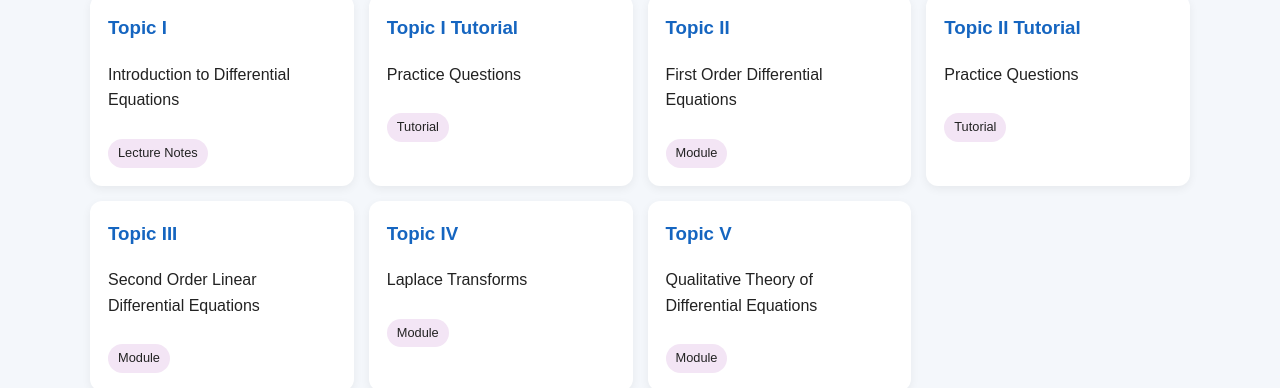
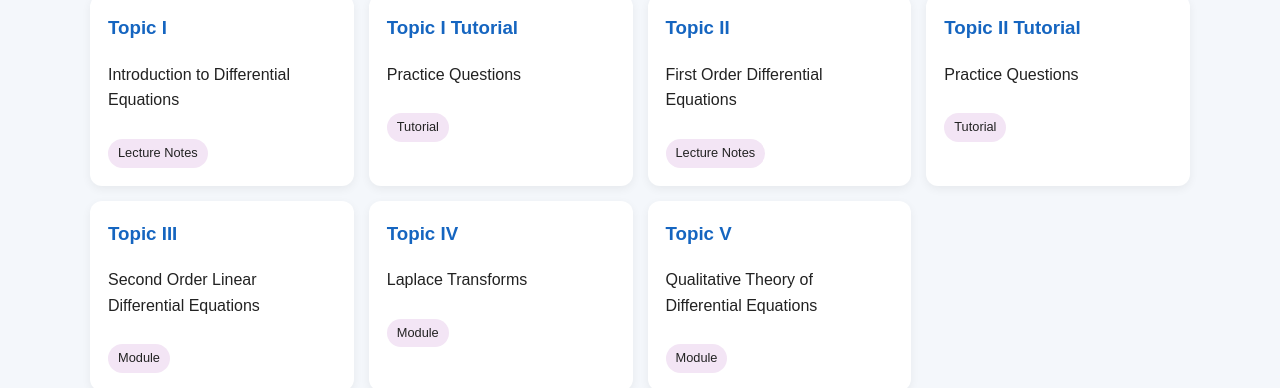
Before and after one commit to FomeA/FomeA.github.io, a Jekyll site: the page _teaching/mat102/index.html, which Jekyll copies as it is, in a window 1280 px wide. Shown: the part 1026-1414 px from the top of the page. Built offline with Jekyll 4.4.1, drawn with Linux system fonts in a browser that asks for light colours.

Commit message:
Update index.html

```diff
--- a/_teaching/mat102/index.html
+++ b/_teaching/mat102/index.html
@@ -226,7 +226,7 @@ first and second order equations, Laplace transforms, and qualitative analysis o
 <a class="card topic", href = "MAT102_Topic2_Notes.pdf">
 <h3>Topic II</h3>
 <p>First Order Differential Equations</p>
-<span>Module</span>
+<span>Lecture Notes </span>
 </a>
 
 <a class="card topic" href="/teaching/mat102/MAT102_Topic2_Questions.pdf">
```
